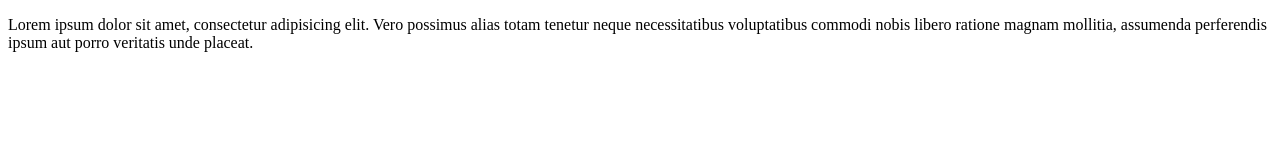
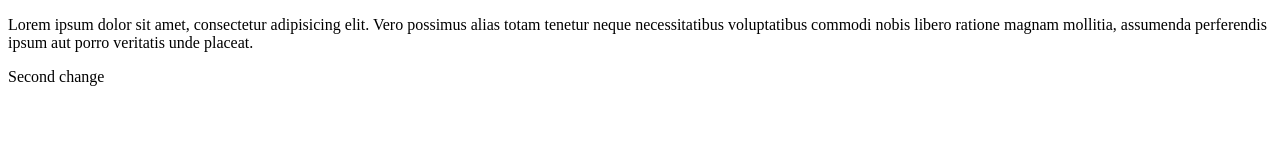
Before and after one commit to xment/tests, a plain HTML site: page index.html in a window 1280 px wide. Drawn offline with Linux system fonts and the light colour scheme.

Commit message:
second commit

```diff
--- a/index.html
+++ b/index.html
@@ -8,5 +8,8 @@
 	<p>
 		Lorem ipsum dolor sit amet, consectetur adipisicing elit. Vero possimus alias totam tenetur neque necessitatibus voluptatibus commodi nobis libero ratione magnam mollitia, assumenda perferendis ipsum aut porro veritatis unde placeat.
 	</p>
+	<p>
+		Second change
+	</p>
 </body>
 </html>
```
